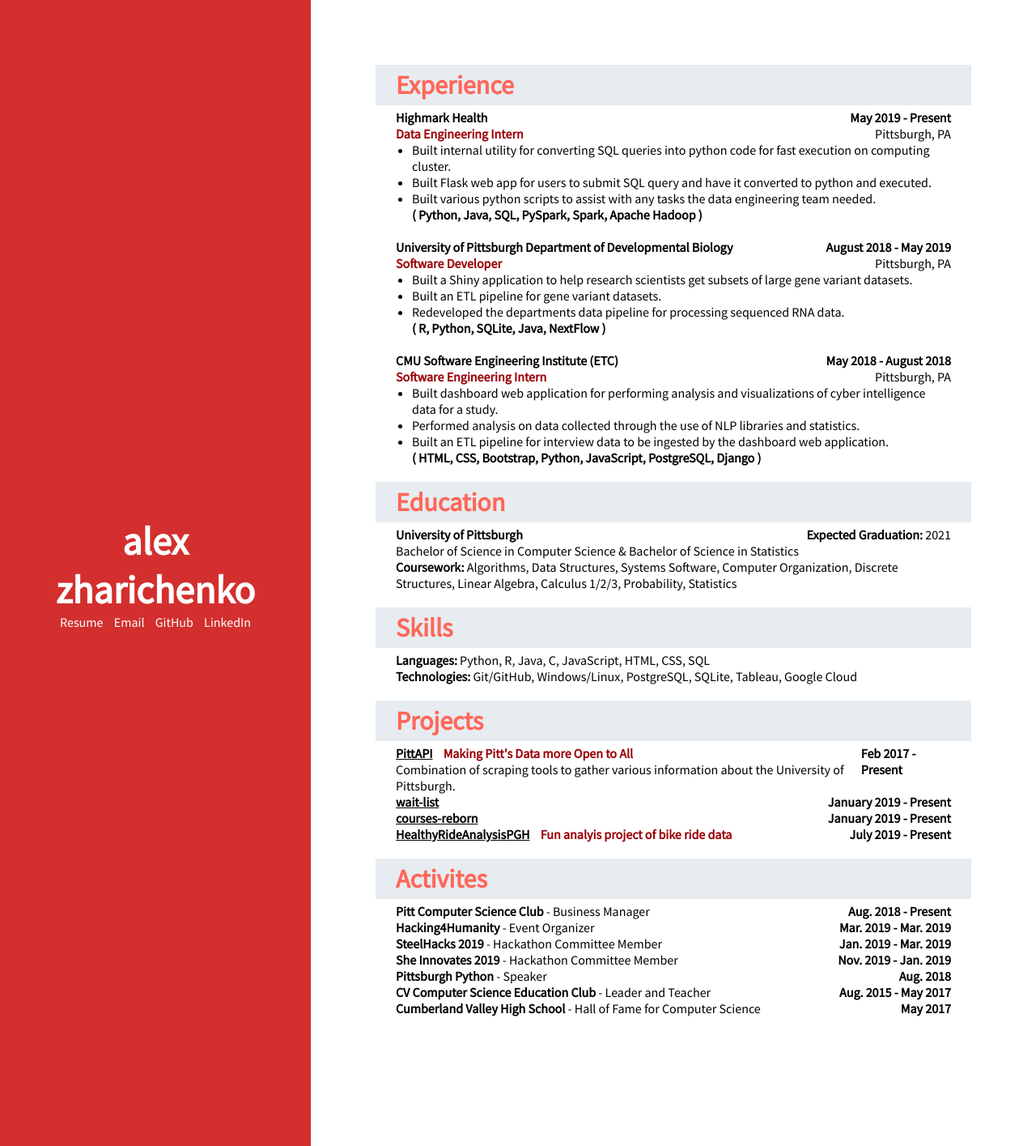
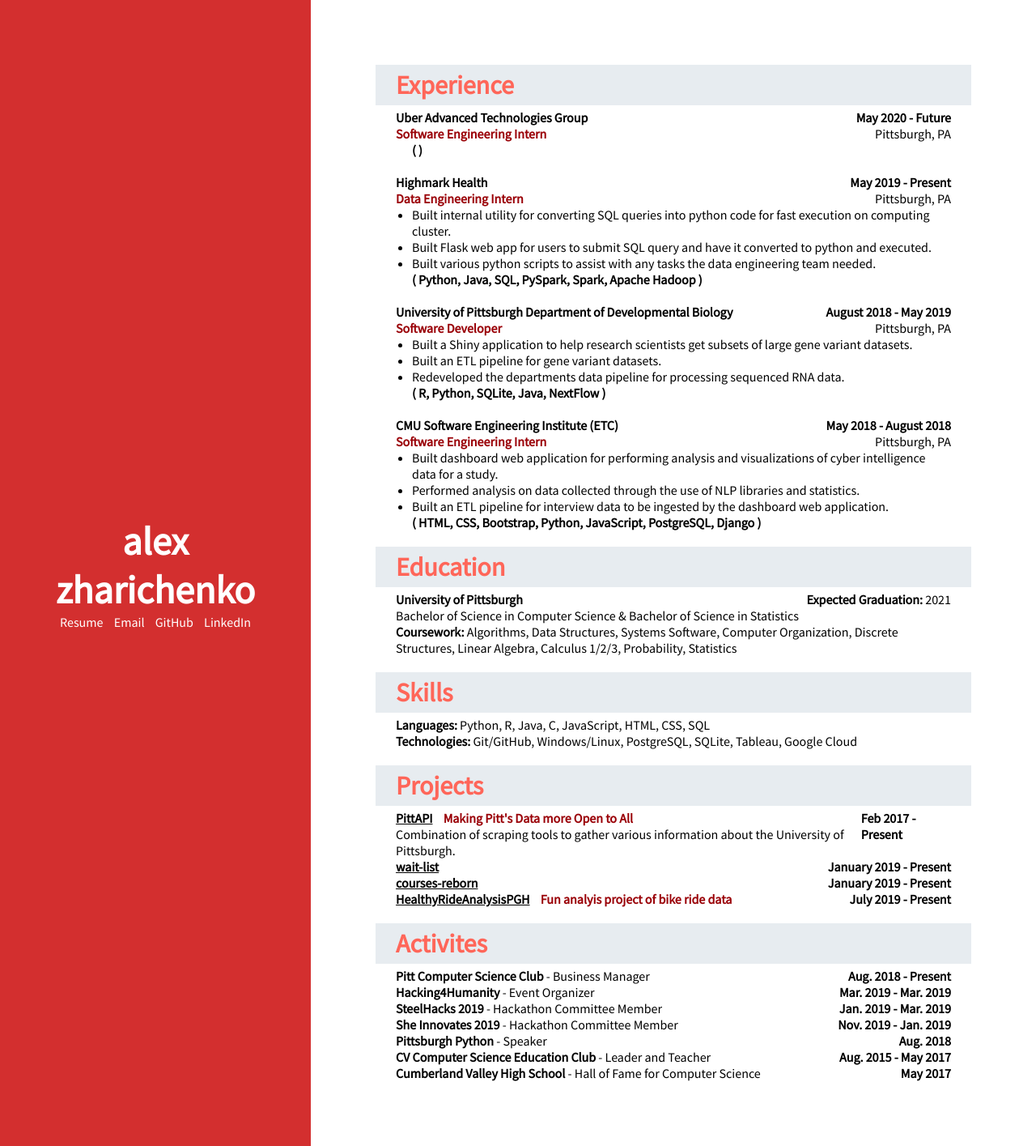
Before and after one commit to azharichenko/alexzharichenko.me, a Jekyll site: the page built from index.html, in a window 1280 px wide. Shown: the whole page at 81% size. Built offline with Jekyll 4.4.1, drawn with Linux system fonts in a browser that asks for light colours.

Commit message:
Added uber atg

```diff
--- a/_data/experiences.yaml
+++ b/_data/experiences.yaml
@@ -1,3 +1,11 @@
+- organization: Uber Advanced Technologies Group
+  position: Software Engineering Intern
+  location: Pittsburgh, PA
+  start-date: May 2020
+  accomplishments:
+  technologies:
+  end-date: Future
+
 - organization: Highmark Health
   position: Data Engineering Intern
   location: Pittsburgh, PA
```
